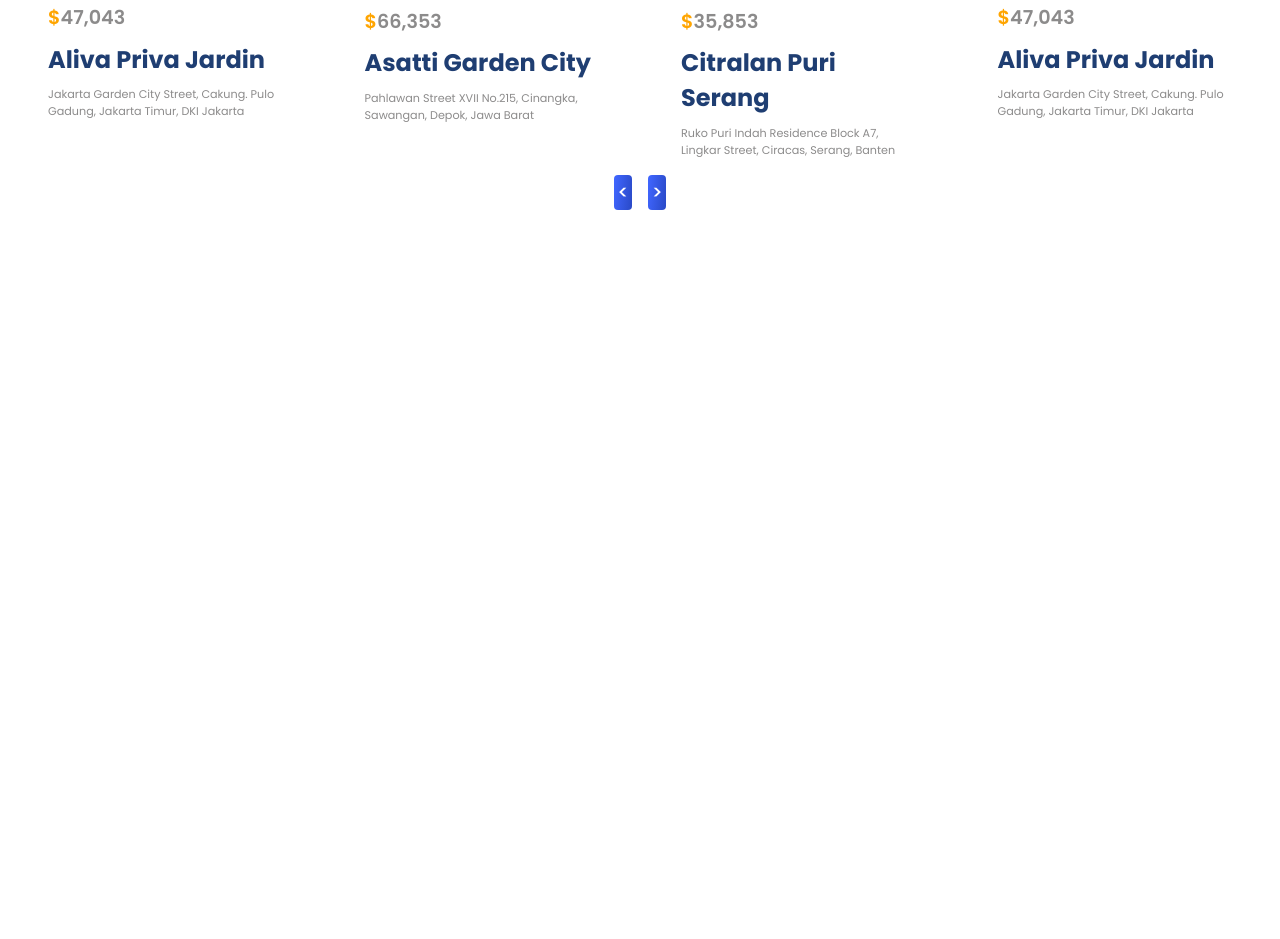
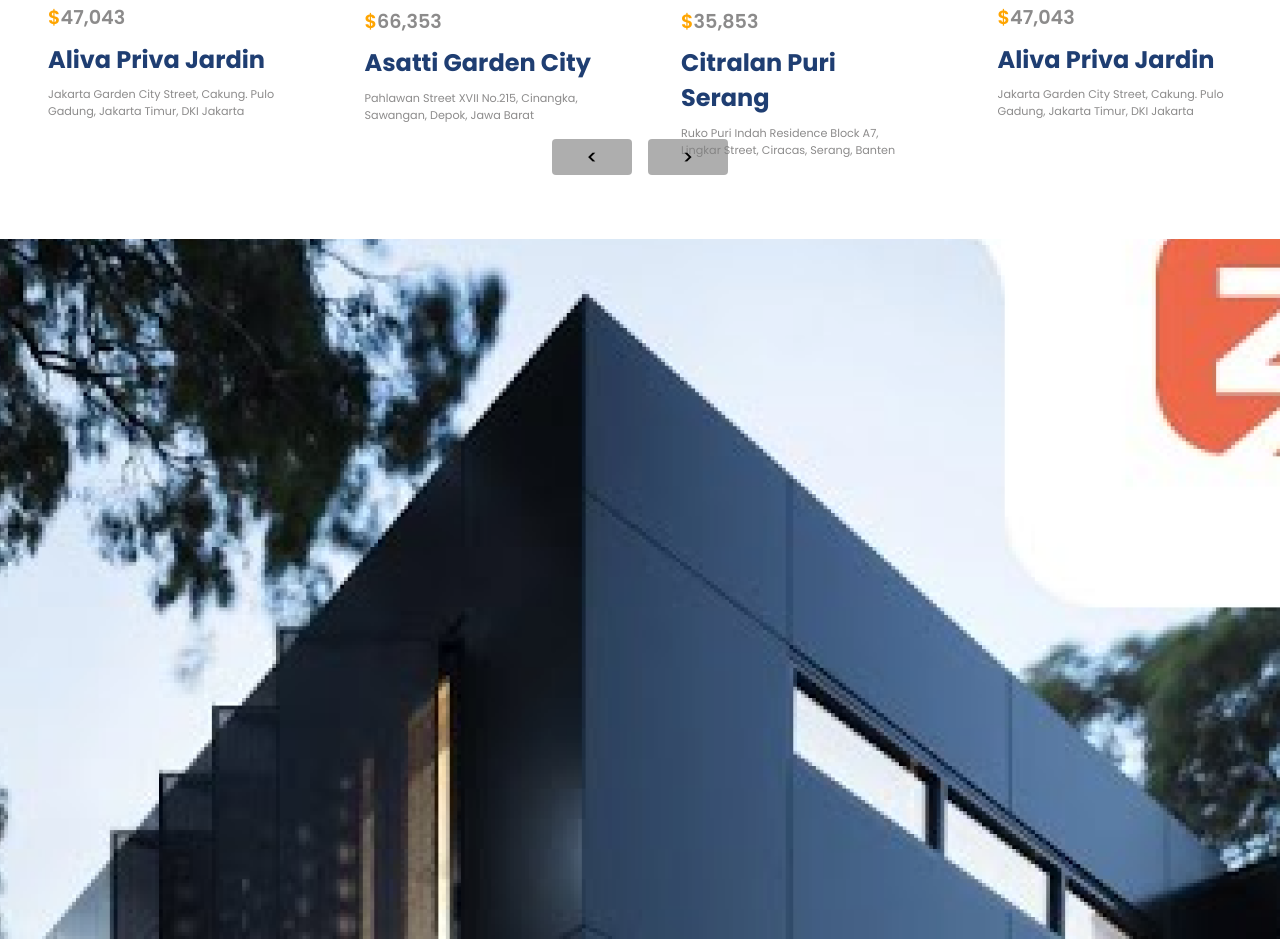
Before and after one commit to MOHAJII/Real-Estate-website, a React (Vite) app: page / in a window 1280 px wide. Shown: the part 1240-2179 px from the top of the page. Before the commit the page ends 1482 px from the top, so only its background shows below. Built offline with nearby package versions, Linux system fonts and the light colour scheme.

Commit message:
update residencies component

```diff
--- a/src/App.jsx
+++ b/src/App.jsx
@@ -3,6 +3,7 @@ import Hero from "./component/Hero/Hero";
 import './App.css'
 import Companies from "./component/Companies/Companies";
 import Residencies from "./component/Residencies/Residencies";
+import Value from "./component/Value/Value";
 
 function App() {
   return (
@@ -14,6 +15,7 @@ function App() {
       </div>
       <Companies />
       <Residencies />
+      <Value />
     </div>
   );
 }
--- a/src/component/Residencies/Residencies.css
+++ b/src/component/Residencies/Residencies.css
@@ -38,11 +38,9 @@
 .r-card:hover {
     scale: 1.025;
     cursor: pointer;
-    background: linear-gradient(
-        180deg,
-        rgba(255,255, 255, 0) 0%,
-        rgba(136, 160, 255, 0.46) 217.91%
-    );
+    background: linear-gradient(180deg,
+            rgba(255, 255, 255, 0) 0%,
+            rgba(136, 160, 255, 0.46) 217.91%);
     box-shadow: 0px 72px 49px -51px rgba(136, 160, 255, 0.21);
 }
 
@@ -51,11 +49,19 @@
 }
 
 .r-buttons {
+    position: absolute;
+    bottom: 0;
+    width: 100%;
     gap: 1rem;
+    z-index: 45;
+    padding: 0 10px;
 }
+
 
 .r-buttons button {
     font-size: 1.2rem;
     padding: 0.2rem;
-
+    width: 80px;
+    background: rgba(128, 128, 128, 0.637);
+    color: black;
 }
--- /dev/null
+++ b/src/component/Value/Value.jsx
@@ -0,0 +1,19 @@
+import React from 'react'
+import 'react-accessible-accordion/dist/fancy-example.css';
+import './Value.css'
+const Value = () => {
+  return (
+    <section className="v-wrapper">
+        <div className="paddings innerWidth flexCenter v-container">
+            {/* left side */}
+            <div className="v-left">
+                <img src="./value.png" alt="" />
+            </div>
+
+            right side
+        </div>
+    </section>
+  )
+}
+
+export default Value
```
Also changed, not shown: src/component/Value/Value.css (added).
